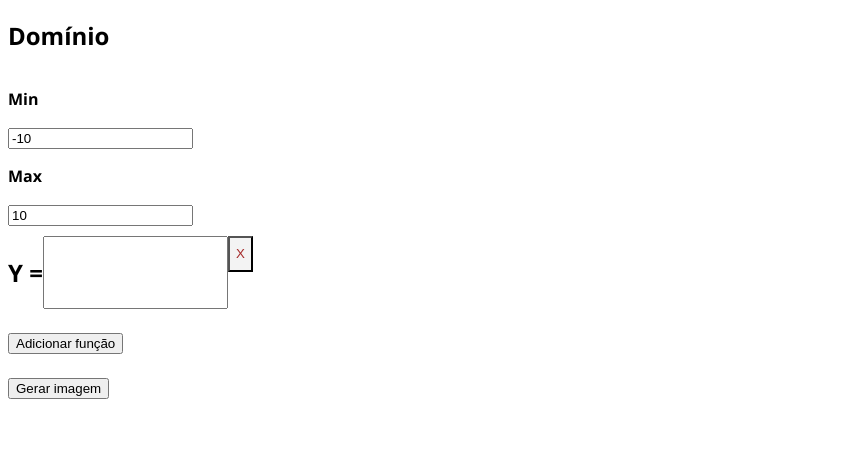
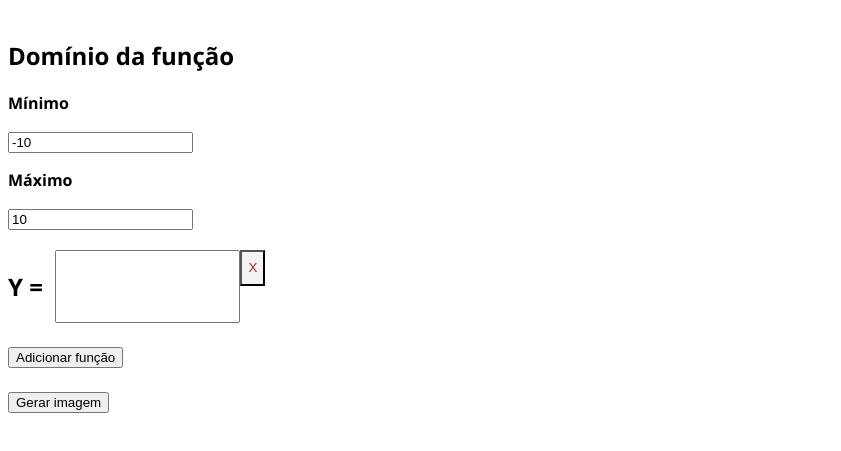
Before and after one commit to Amy-Kuhn-Hammes/CLP-function_plotting-, a plain HTML site: page app/index.html in a window 1280 px wide. Both pictures are taken after a click on the button "Adicionar função". Shown: the part 67-518 px from the top of the page, without its empty margins (0-841 px from the left). Drawn offline with Linux system fonts and the light colour scheme.

Commit message:
update html

```diff
--- a/app/index.html
+++ b/app/index.html
@@ -8,18 +8,19 @@
     </head>
     <body>
         <h1>GeoGebra MiniLab</h1>
-                    <h2>Domínio</h2>
+
         <div id="body" style="display: flex">
 
             <div id="funcs">
-                <div style="display: grid">
 
+                <div >
+                 <h2>Domínio da função</h2>
                    <div class="inputsMinMax">
-                    <p>Min</p>
+                    <p>Mínimo</p>
                     <input id = "min" class="inputsMinMax"/>
                    </div>
                     <div class="inputsMinMax">
-                            <p>Max</p>
+                            <p>Máximo</p>
                          <input id = "max" class="inputsMinMax"/>
                     </div>
 
--- a/app/script.js
+++ b/app/script.js
@@ -8,7 +8,7 @@ document.querySelector("#btn").addEventListener('click', () => {
     idCount++;
     document.querySelector("#inputs").innerHTML +=
         `<div  id = "div${idCount}" style="display: flex">
-            <h2 id = "${idCount}">Y = </h2>
+            <h2 id = "${idCount}">Y = &nbsp</h2>
             <input id = "input${idCount}"></input>
             <button class="buttonDelete" onClick="deleteInput(${idCount})"id ="${idCount}">X</button>
         </div>`
--- a/app/styles.css
+++ b/app/styles.css
@@ -26,8 +26,8 @@ h1{
   flex-wrap: wrap;
   justify-content: flex-start;
   align-items: space-between;
-  gap: 20pt;
-  margin-top: 10px;
+  gap: 20px;
+  margin-top: 20px;
     /*margin: 10px 0;*/
   width: 100%;
 }
```
Also changed, not shown: 1 other file.
